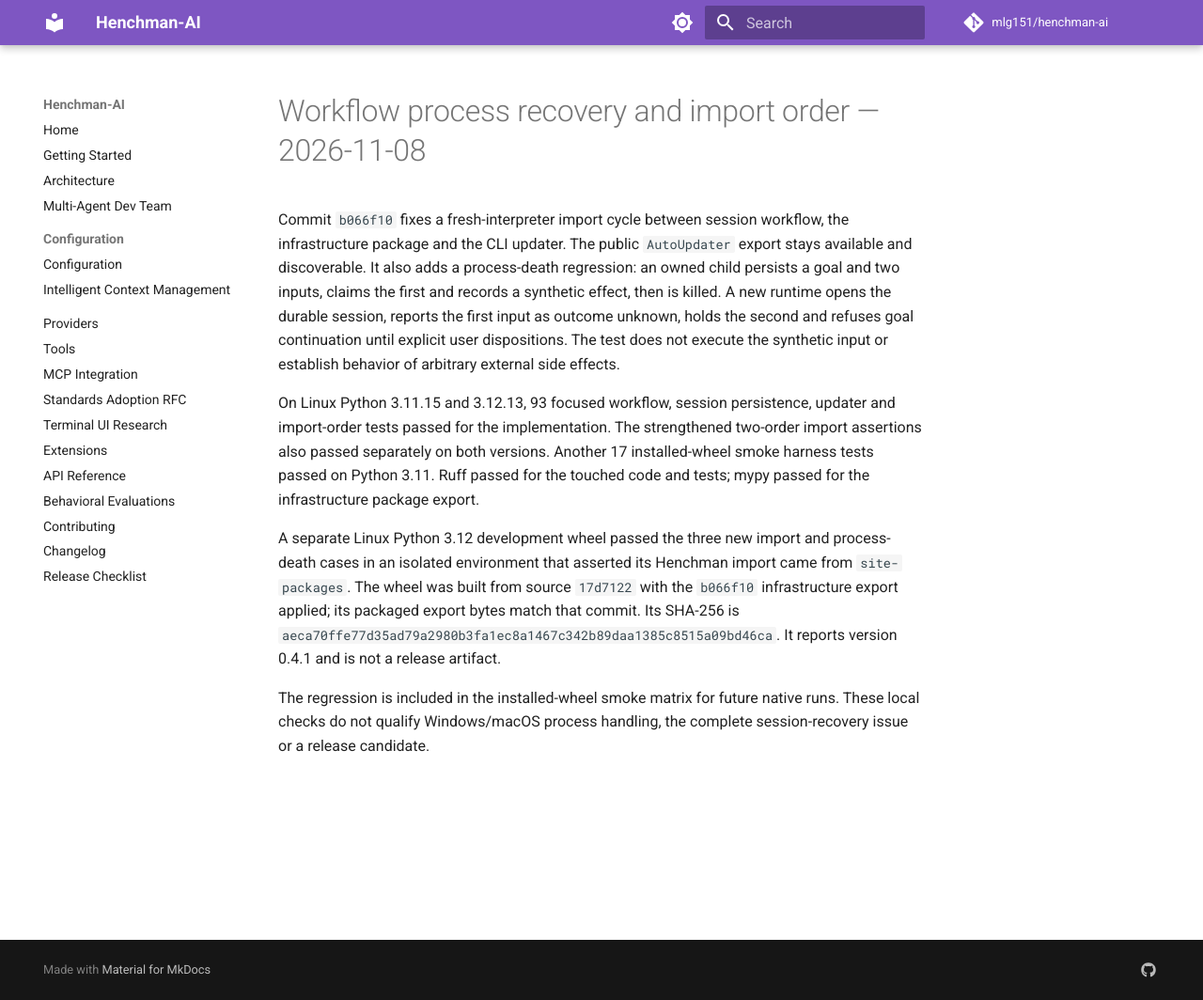
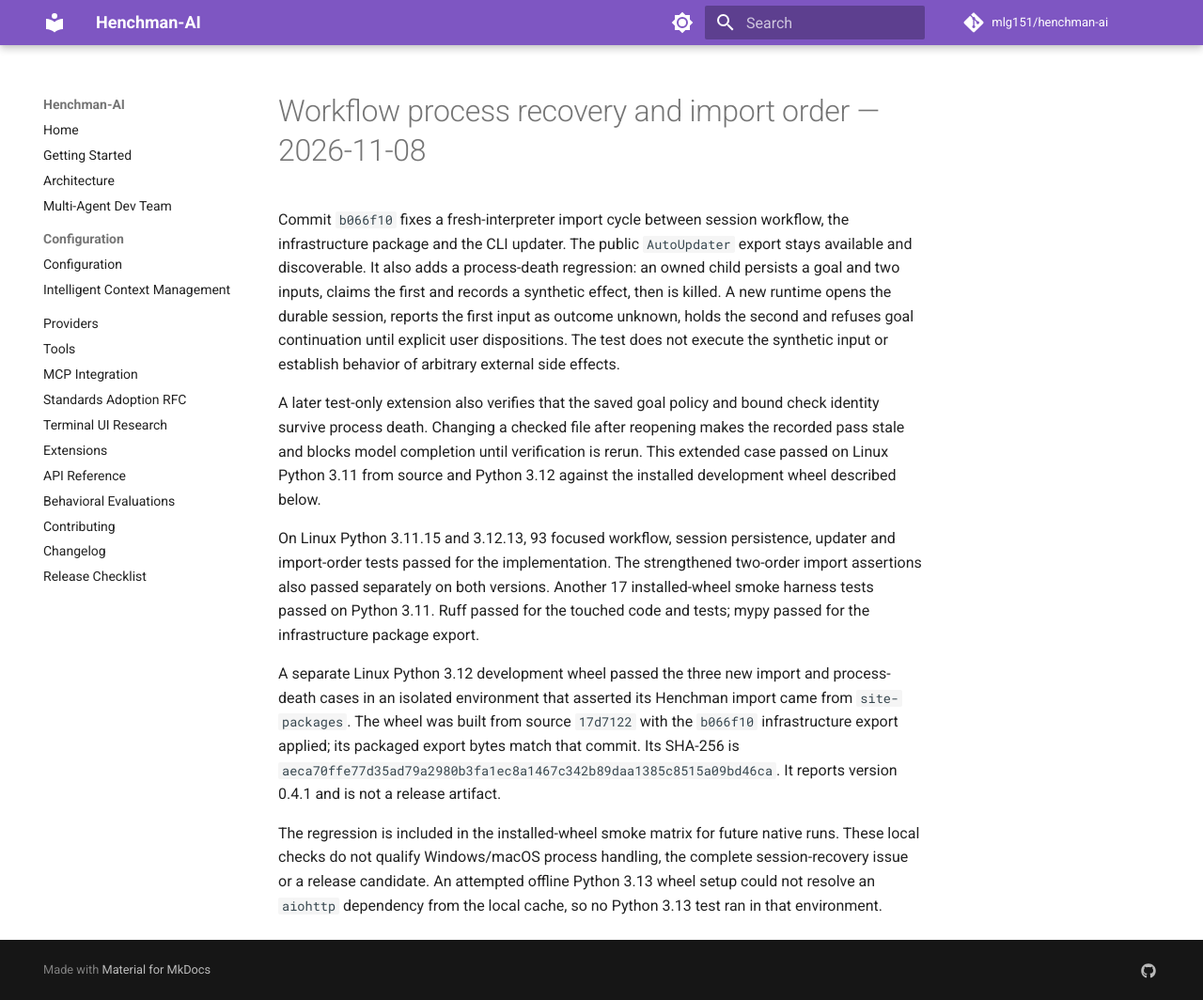
Before and after one commit to mlg151/henchman-ai, an MkDocs documentation site: the page built from docs/evaluations/2026-11-08-workflow-process-recovery.md, in a window 1280 px wide and 1064 px high. Shown: the whole window at 94% size. Built offline with MkDocs 1.6.1 and Material for MkDocs 9.7.7, drawn with Linux system fonts in a browser that asks for light colours; comment, search, counter and statistics services are not loaded.

Commit message:
Verify goal policy and check freshness across process death

```diff
--- a/docs/evaluations/2026-11-08-workflow-process-recovery.md
+++ b/docs/evaluations/2026-11-08-workflow-process-recovery.md
@@ -8,6 +8,12 @@ synthetic effect, then is killed. A new runtime opens the durable session,
 reports the first input as outcome unknown, holds the second and refuses goal
 continuation until explicit user dispositions. The test does not execute the
 synthetic input or establish behavior of arbitrary external side effects.
+
+A later test-only extension also verifies that the saved goal policy and bound
+check identity survive process death. Changing a checked file after reopening
+makes the recorded pass stale and blocks model completion until verification
+is rerun. This extended case passed on Linux Python 3.11 from source and Python
+3.12 against the installed development wheel described below.
 
 On Linux Python 3.11.15 and 3.12.13, 93 focused workflow, session persistence,
 updater and import-order tests passed for the implementation. The strengthened
@@ -26,3 +32,5 @@ It reports version 0.4.1 and is not a release artifact.
 The regression is included in the installed-wheel smoke matrix for future
 native runs. These local checks do not qualify Windows/macOS process handling,
 the complete session-recovery issue or a release candidate.
+An attempted offline Python 3.13 wheel setup could not resolve an `aiohttp`
+dependency from the local cache, so no Python 3.13 test ran in that environment.
```
Also changed, not shown: docs/architecture.md (+3 -2 lines), 2 other files.
